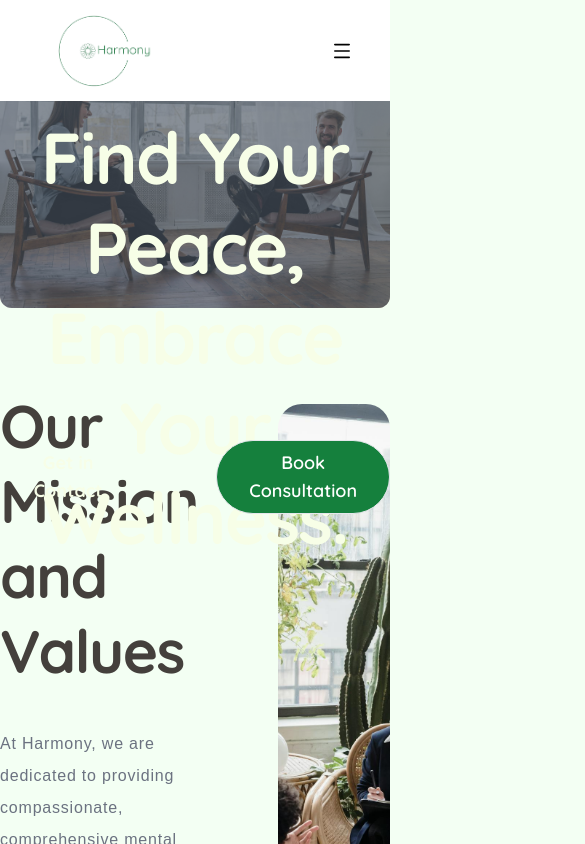
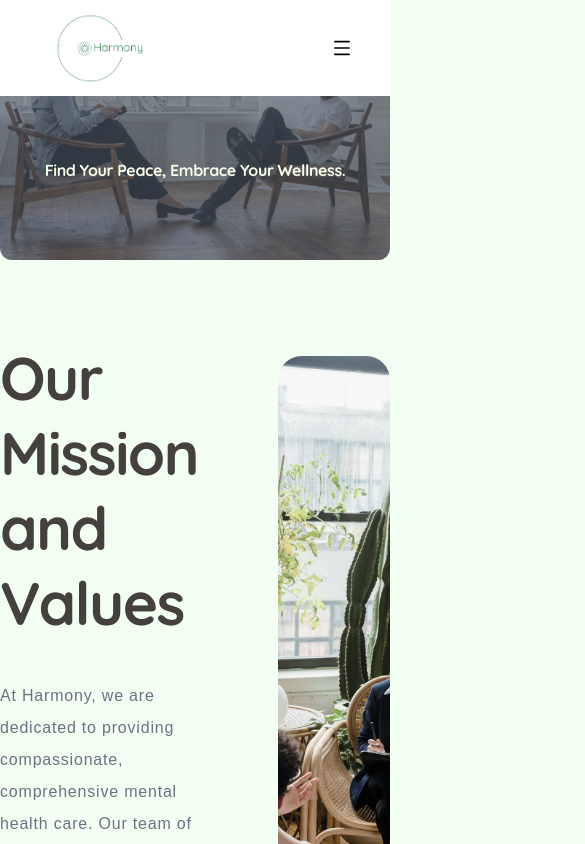
Before and after one commit to Quincy-Fer/Harmony-Therapy-Website, a React (Vite) app: page / in a window 390 px wide. Shown: the top 844 px of the page, 585 px wide, since content can reach past the window. Built offline with nearby package versions, Linux system fonts and the light colour scheme.

Commit message:
Fixed responsiveness for tablets

```diff
--- a/src/Components/NavBar.jsx
+++ b/src/Components/NavBar.jsx
@@ -26,7 +26,7 @@ const NavBar = () => {
         <img
           src={logo}
           alt="logo"
-          width={150}
+          width={140}
           height={100}
           className="rounded-sm"
         />
--- a/src/Sections/Footer.jsx
+++ b/src/Sections/Footer.jsx
@@ -4,7 +4,7 @@ import { logoNoBG } from "../assets/images";
 const Footer = () => {
   return (
     <footer className="w-full bg-white p-20 " id="footer">
-      <div className="flex justify-between mt-2">
+      <div className="flex  justify-between mt-2">
         {/* Logo & Slogan */}
         <div className="flex flex-col ">
           <img src={logoNoBG} alt="Harmony Logo" className="bg-contain w-60" />
--- a/src/Sections/Hero.jsx
+++ b/src/Sections/Hero.jsx
@@ -12,7 +12,7 @@ const Hero = () => {
   };
 
   return (
-    <section className="flex relative max-h-screen justify-center w-full pt-12">
+    <section className="flex relative max-h-screen justify-center w-full ">
       <img
         src={heroL}
         alt="laughing psychologist with client"
@@ -20,16 +20,16 @@ const Hero = () => {
       />
       <div className="absolute inset-0 bg-gray-600 opacity-65 rounded-b-xl"></div>
       {/* Heading */}
-      <div className="absolute flex items-center justify-center my-16 ">
+      <div className="absolute flex items-center justify-center mt-40">
         <h1
-          className="text-lime-50 text-[72px] max-w-[780px] font-bold font-quicksand
+          className="text-lime-50 md:text-[44px] md:max-w-[460px] lg:text-[72px] lg:max-w-[780px] font-bold font-quicksand
          leading-tight tracking-tight  text-center"
         >
           Find Your Peace, Embrace Your Wellness.
         </h1>
       </div>
       {/* CTA's  */}
-      <div className="absolute flex items-center justify-center top-[440px] gap-20 ">
+      <div className="absolute flex items-center justify-center md:top-[380px] lg:top-[500px] gap-20 ">
         <ButtonWhite label="Get in Contact" idButton="footer" />
         <Button label="Book Consultation"  onClick={toggleModal} />
       </div>
--- a/src/Sections/Team.jsx
+++ b/src/Sections/Team.jsx
@@ -36,7 +36,7 @@ const Team = () => {
         </p>
 
         {/* Image and Text */}
-        <div className="flex mt-10">
+        <div className="flex flex-col md:flex-row mt-10">
           <div className="flex-1  ">
             <p
               className="font-nunito max-w-[640px]  text-gray-900 tracking-wide
--- a/src/Sections/Therapies.jsx
+++ b/src/Sections/Therapies.jsx
@@ -27,7 +27,7 @@ const Therapies = () => {
 
   return (
     <section className="max-w-[1440px] mx-auto pt-20" id="therapies">
-      <div className="flex justify-between ">
+      <div className="flex flex-col md:flex-row justify-between ">
 
         {/* SVG DIV */}
         <div className="flex gap-10 mt-32 ">
```
